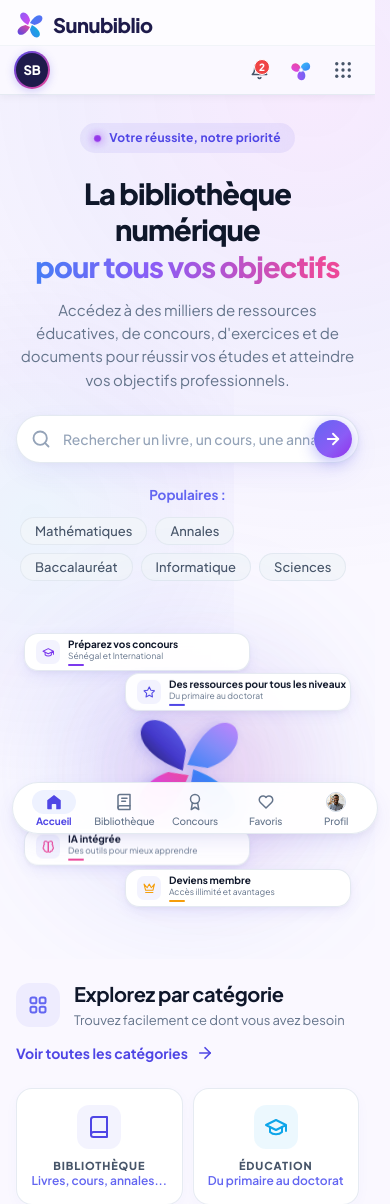
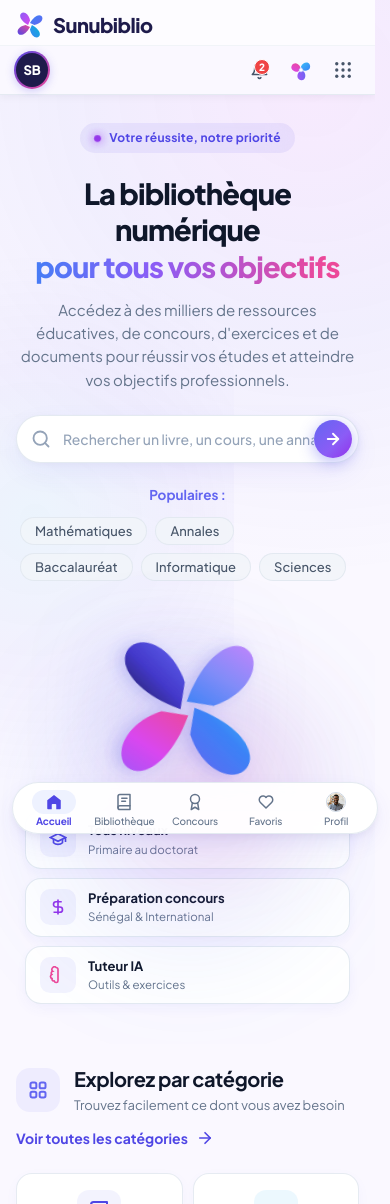
Before and after one commit to sunubiblio-netizen/Sunubiblio, a Next.js app: page / in a window 390 px wide. Shown: the top 1204 px of the page. Built offline with nearby package versions, Linux system fonts and the light colour scheme.

Commit message:
feat(hero): restore clean 3-card stacked mobile layout with centered spinning flower

```diff
--- a/src/components/home/HeroSection.tsx
+++ b/src/components/home/HeroSection.tsx
@@ -99,8 +99,21 @@ export const HeroSection: React.FC<HeroSectionProps> = ({ onSearch, onTagClick }
           <div className="visual-glow-backdrop" />
           <div className="visual-glow-secondary" />
 
-          {/* Floating Card 1: Top Left - Préparez vos concours */}
-          <div className="float-wrapper top-left float-anim-slow">
+          {/* Desktop Floating Cards */}
+          <div className="float-wrapper top-right float-anim-slow">
+            <FloatCard
+              icon={
+                <svg width="20" height="20" viewBox="0 0 24 24" fill="none" stroke="#4f46e5" strokeWidth="2" strokeLinecap="round" strokeLinejoin="round">
+                  <polygon points="12 2 15.09 8.26 22 9.27 17 14.14 18.18 21.02 12 17.77 5.82 21.02 7 14.14 2 9.27 8.91 8.26 12 2" />
+                </svg>
+              }
+              title="Des ressources pour tous les niveaux"
+              subtitle="Du primaire au doctorat"
+              accentColor="#4f46e5"
+            />
+          </div>
+
+          <div className="float-wrapper center-left float-anim-mid">
             <FloatCard
               icon={
                 <svg width="20" height="20" viewBox="0 0 24 24" fill="none" stroke="#7c3aed" strokeWidth="2" strokeLinecap="round" strokeLinejoin="round">
@@ -114,22 +127,7 @@ export const HeroSection: React.FC<HeroSectionProps> = ({ onSearch, onTagClick }
             />
           </div>
 
-          {/* Floating Card 2: Top Right - Des ressources pour tous les niveaux */}
-          <div className="float-wrapper top-right float-anim-mid">
-            <FloatCard
-              icon={
-                <svg width="20" height="20" viewBox="0 0 24 24" fill="none" stroke="#4f46e5" strokeWidth="2" strokeLinecap="round" strokeLinejoin="round">
-                  <polygon points="12 2 15.09 8.26 22 9.27 17 14.14 18.18 21.02 12 17.77 5.82 21.02 7 14.14 2 9.27 8.91 8.26 12 2" />
-                </svg>
-              }
-              title="Des ressources pour tous les niveaux"
-              subtitle="Du primaire au doctorat"
-              accentColor="#4f46e5"
-            />
-          </div>
-
-          {/* Floating Card 3: Bottom Left - IA intégrée */}
-          <div className="float-wrapper bottom-left float-anim-fast">
+          <div className="float-wrapper bottom-right float-anim-fast">
             <FloatCard
               icon={
                 <svg width="20" height="20" viewBox="0 0 24 24" fill="none" stroke="#ec4899" strokeWidth="2" strokeLinecap="round" strokeLinejoin="round">
@@ -140,20 +138,6 @@ export const HeroSection: React.FC<HeroSectionProps> = ({ onSearch, onTagClick }
               title="IA intégrée"
               subtitle="Des outils pour mieux apprendre"
               accentColor="#ec4899"
-            />
-          </div>
-
-          {/* Floating Card 4: Bottom Right - Deviens membre */}
-          <div className="float-wrapper bottom-right float-anim-slow">
-            <FloatCard
-              icon={
-                <svg width="20" height="20" viewBox="0 0 24 24" fill="none" stroke="#f59e0b" strokeWidth="2" strokeLinecap="round" strokeLinejoin="round">
-                  <path d="M2 4l3 12h14l3-12-6 7-4-7-4 7-6-7zm3 16h14" />
-                </svg>
-              }
-              title="Deviens membre"
-              subtitle="Accès illimité et avantages"
-              accentColor="#f59e0b"
             />
           </div>
 
@@ -216,6 +200,44 @@ export const HeroSection: React.FC<HeroSectionProps> = ({ onSearch, onTagClick }
             </svg>
           </div>
 
+          {/* Mobile Showcase Cards (displayed on mobile below the visual) */}
+          <div className="mobile-showcase-grid mobile-only">
+            <div className="mobile-showcase-pill">
+              <div className="mini-icon-box" style={{ color: '#4f46e5' }}>
+                <svg width="18" height="18" viewBox="0 0 24 24" fill="none" stroke="currentColor" strokeWidth="2.2">
+                  <path d="M22 10v6M2 10l10-5 10 5-10 5z" />
+                  <path d="M6 12v5c3 3 9 3 12 0v-5" />
+                </svg>
+              </div>
+              <div className="mini-texts">
+                <span className="mini-title">Tous niveaux</span>
+                <span className="mini-desc">Primaire au doctorat</span>
+              </div>
+            </div>
+            <div className="mobile-showcase-pill">
+              <div className="mini-icon-box" style={{ color: '#9333ea' }}>
+                <svg width="18" height="18" viewBox="0 0 24 24" fill="none" stroke="currentColor" strokeWidth="2.2">
+                  <path d="M12 2v20M17 5H9.5a3.5 3.5 0 0 0 0 7h5a3.5 3.5 0 0 1 0 7H6" />
+                </svg>
+              </div>
+              <div className="mini-texts">
+                <span className="mini-title">Préparation concours</span>
+                <span className="mini-desc">Sénégal & International</span>
+              </div>
+            </div>
+            <div className="mobile-showcase-pill">
+              <div className="mini-icon-box" style={{ color: '#ec4899' }}>
+                <svg width="18" height="18" viewBox="0 0 24 24" fill="none" stroke="currentColor" strokeWidth="2.2">
+                  <path d="M9.5 2A2.5 2.5 0 0 1 12 4.5v15a2.5 2.5 0 0 1-4.96.44 2.5 2.5 0 0 1-2.96-3.08 3 3 0 0 1-.34-5.58 2.5 2.5 0 0 1 1.32-4.24 2.5 2.5 0 0 1 4.44-5.04z" />
+                </svg>
+              </div>
+              <div className="mini-texts">
+                <span className="mini-title">Tuteur IA</span>
+                <span className="mini-desc">Outils & exercices</span>
+              </div>
+            </div>
+          </div>
+
         </div>
       </div>
     </section>
```
Also changed, not shown: src/app/globals.css.
